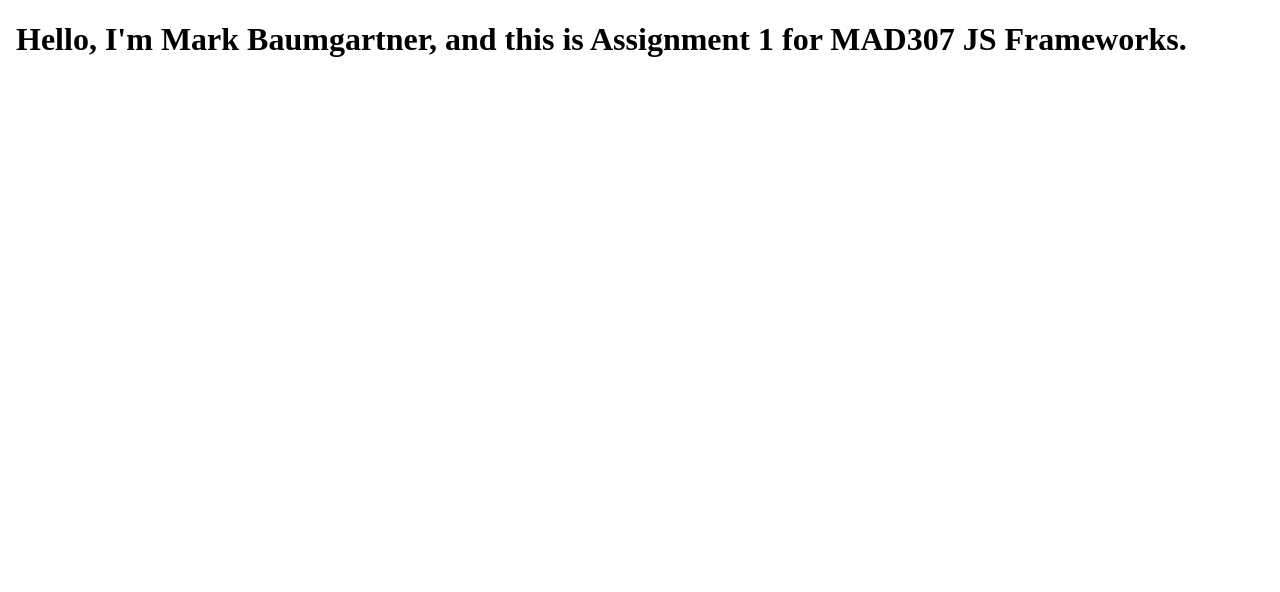
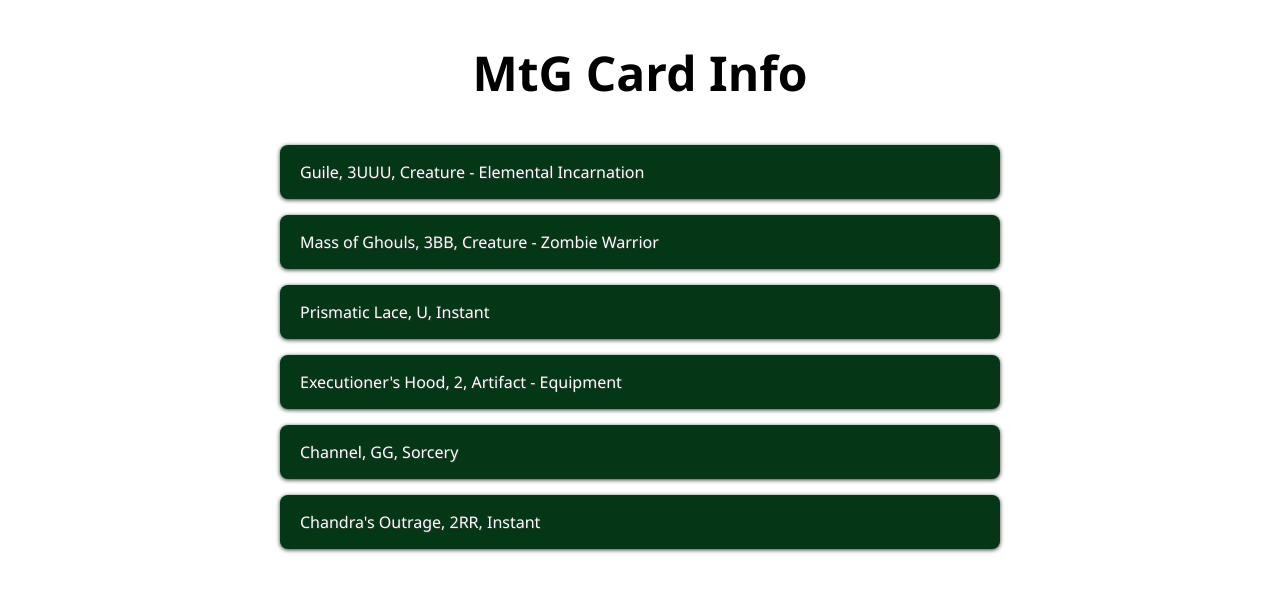
Before and after one commit to MBSC13/Mark_Baumgartner_AngularF26, an Angular app: page / in a window 1280 px wide. Shown: the top 592 px of the page. Built offline with nearby package versions, Linux system fonts and the light colour scheme.

Commit message:
- Created html template for app.html - Added loop and conditionals to display card data - Switched from css to scss - Custom styling

```diff
--- a/angular.json
+++ b/angular.json
@@ -5,6 +5,11 @@
     "packageManager": "npm"
   },
   "newProjectRoot": "projects",
+  "schematics": {
+    "@schematics/angular:component": {
+      "style": "scss"
+    }
+  },
   "projects": {
     "Lab2": {
       "projectType": "application",
@@ -25,7 +30,7 @@
               }
             ],
             "styles": [
-              "src/styles.css"
+              "src/styles.scss"
             ]
           },
           "configurations": {
--- a/src/app/app.html
+++ b/src/app/app.html
@@ -5,9 +5,23 @@
   <meta name="viewport"
         content="width=device-width, user-scalable=no, initial-scale=1.0, maximum-scale=1.0, minimum-scale=1.0">
   <meta http-equiv="X-UA-Compatible" content="ie=edge">
-  <title>Document</title>
+  <title>MtG Card Info</title>
 </head>
 <body>
-<h1>Hello, I'm {{ name }}, and this is Assignment 1 for {{ class }}.</h1>
+<h2>MtG Card Info</h2>
+<div class="container">
+
+@for (card of mtgCards //noinspection ForBlockNonIterableVar; track card.id) {
+  <div class="mtgcard-card">
+    {{ card.name }}, {{ card.manaCost }}, {{ card.cardType }}
+    @if (card.creatureType) {
+       - {{ card.creatureType}}
+    }
+  </div>
+} @empty {
+  <br>
+  <p>There's nothing here!</p>
+}
+</div>
 </body>
 </html>
--- /dev/null
+++ b/src/app/app.scss
@@ -0,0 +1,28 @@
+$primary-color: #033716;
+$secondary-color: white;
+
+h2 {
+  text-align: center;
+  font-family: "Segoe UI", serif;
+  font-size: xxx-large;
+  font-weight: bold;
+}
+
+.container {
+  max-width: 720px;
+  margin: 2rem auto;
+  padding: 0 1rem;
+  font-family: "Segoe UI", serif;
+  text-align: left;
+}
+
+.mtgcard-card {
+  background-color: $primary-color;
+  color: $secondary-color;
+  border-radius: 8px;
+  box-shadow: 0 1px 4px #303A34;
+  padding: 1rem 1.25rem;
+  margin-bottom: 1rem;
+  text-align: left;
+  text-shadow: #303A34 1px 1px;
+}
--- a/src/app/app.ts
+++ b/src/app/app.ts
@@ -1,16 +1,26 @@
 import { Component, signal } from '@angular/core';
 import { RouterOutlet } from '@angular/router';
+import { Mtg } from './shared/models/mtg';
 
 
 
 @Component({
   imports: [RouterOutlet],
   selector: 'app-root',
-  styleUrl: './app.css',
+  styleUrl: './app.scss',
   templateUrl: './app.html',
 })
 export class App {
-  protected readonly title = signal('Mark');
+  protected readonly title = signal('Lab2');
   name = "Mark Baumgartner";
   class = "MAD307 JS Frameworks";
+
+  mtgCards: Mtg[] = [
+    {id: 1, name: 'Guile', color: 'U', manaCost: '3UUU', cardType: 'Creature', creatureType: 'Elemental Incarnation'},
+    {id: 2, name: 'Mass of Ghouls', color: 'B', manaCost: '3BB', cardType: 'Creature', creatureType: 'Zombie Warrior'},
+    {id: 3, name: 'Prismatic Lace', color: 'U', manaCost: 'U', cardType: 'Instant'},
+    {id: 4, name: "Executioner's Hood", color: 'NC', manaCost: 2, cardType: 'Artifact', creatureType: 'Equipment'},
+    {id: 5, name: "Channel", color: 'G', manaCost: 'GG', cardType: "Sorcery"},
+    {id: 6, name: "Chandra's Outrage", color: "R", manaCost: "2RR", cardType: "Instant"}
+  ]
 }
--- a/src/index.html
+++ b/src/index.html
@@ -5,7 +5,6 @@
   <title>Lab2</title>
   <base href="/">
   <meta name="viewport" content="width=device-width, initial-scale=1">
-  <link rel="icon" type="image/x-icon" href="favicon.ico">
 </head>
 <body>
   <app-root></app-root>
```
Also changed, not shown: src/app/shared/models/mtg.ts (+5 -5 lines), src/app/app.css (deleted), src/styles.scss (renamed from src/styles.css).
